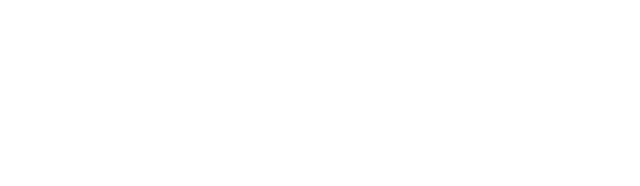
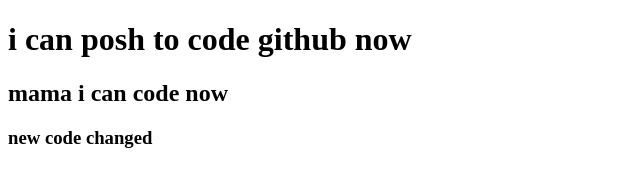
Before and after one commit to shafaeth1/my-second-repo, a plain HTML site: page index.html in a window 1280 px wide. Shown: the whole page, without its empty margins (0-640 px from the left). Drawn offline with Linux system fonts and the light colour scheme.

Commit message:
added header

```diff
--- a/index.html
+++ b/index.html
@@ -7,6 +7,8 @@
     <title>my-second-repo</title>
 </head>
 <body>
-
+    <h1>i can posh to code github now</h1>
+    <h2>mama i can code now</h2>
+    <h3>new code changed</h3>
 </body>
 </html>
```
